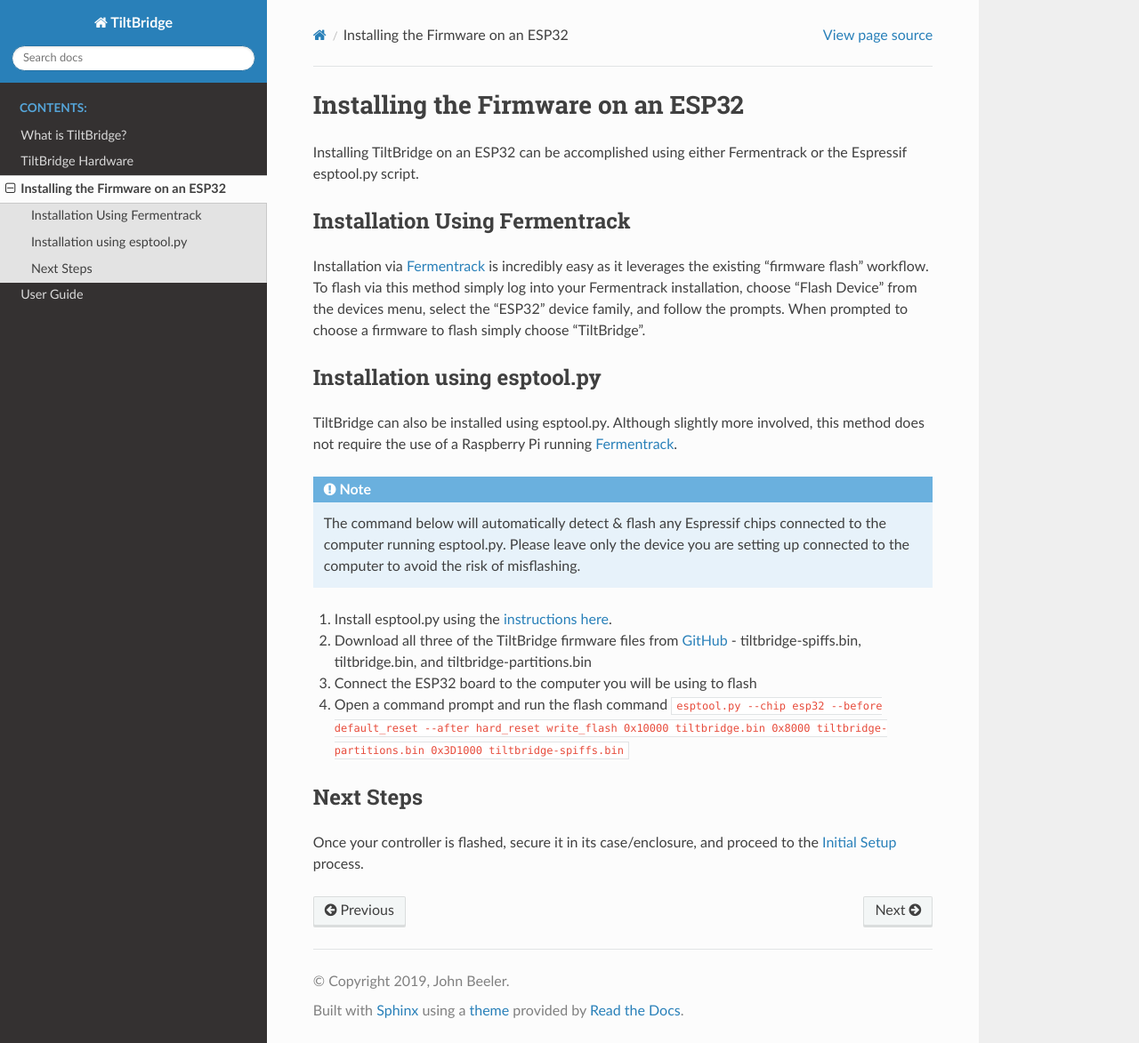
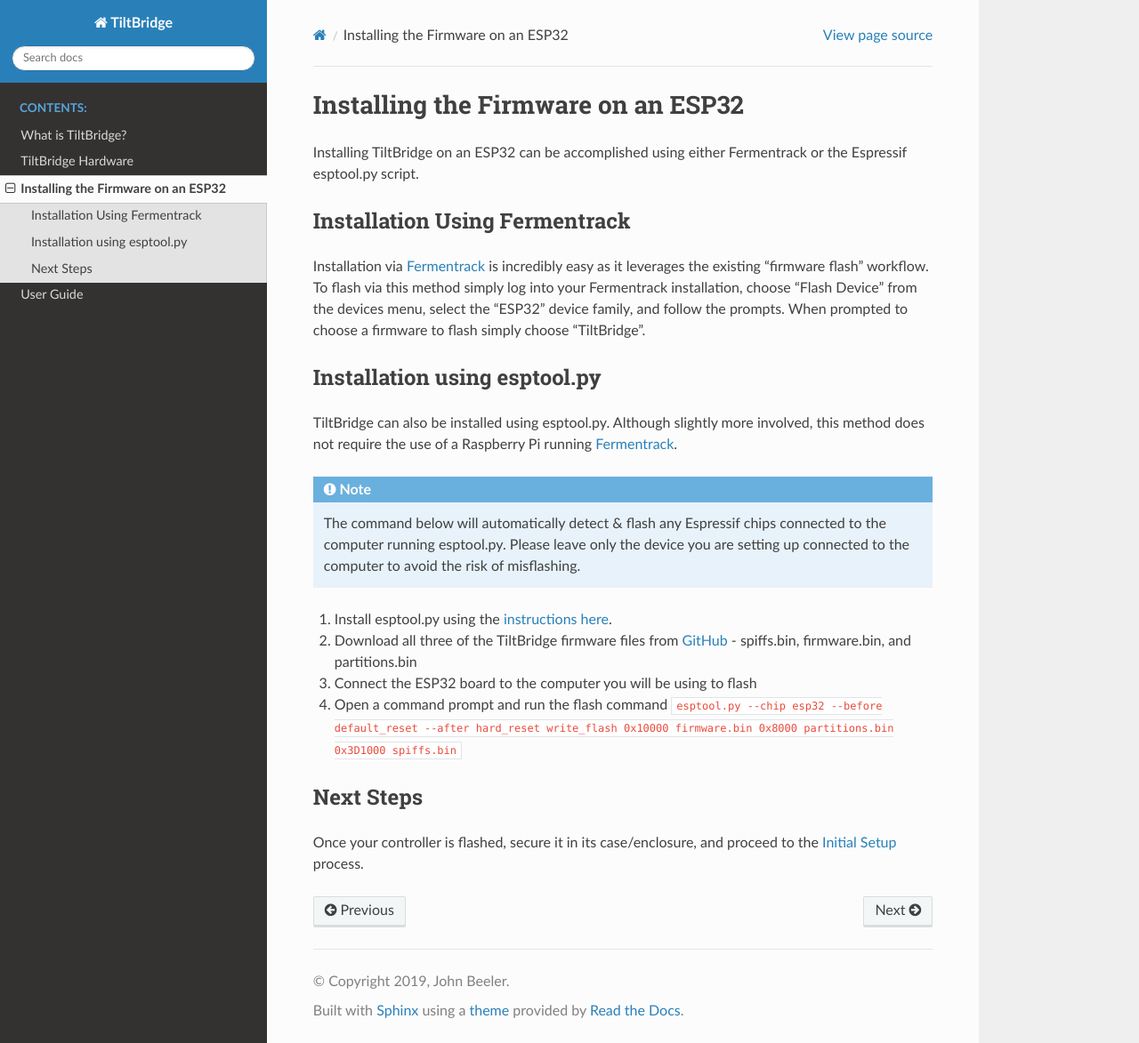
Before and after one commit to thorrak/tiltbridge, a Sphinx documentation site: the page built from docs/source/installation.rst, in a window 1280 px wide and 1173 px high. Shown: the whole window at 89% size. Built offline with Sphinx 7.4.7 and the Read the Docs theme 2.0.0, drawn with Linux system fonts in a browser that asks for light colours.

Commit message:
Update docs

```diff
--- a/docs/source/installation.rst
+++ b/docs/source/installation.rst
@@ -23,9 +23,9 @@
 
 
 #. Install esptool.py using the `instructions here <https://github.com/espressif/esptool#installation--dependencies>`_.
-#. Download all three of the TiltBridge firmware files from `GitHub`_ - tiltbridge-spiffs.bin, tiltbridge.bin, and tiltbridge-partitions.bin
+#. Download all three of the TiltBridge firmware files from `GitHub`_ - spiffs.bin, firmware.bin, and partitions.bin
 #. Connect the ESP32 board to the computer you will be using to flash
-#. Open a command prompt and run the flash command ``esptool.py --chip esp32 --before default_reset --after hard_reset write_flash 0x10000 tiltbridge.bin 0x8000 tiltbridge-partitions.bin 0x3D1000 tiltbridge-spiffs.bin``
+#. Open a command prompt and run the flash command ``esptool.py --chip esp32 --before default_reset --after hard_reset write_flash 0x10000 firmware.bin 0x8000 partitions.bin 0x3D1000 spiffs.bin``
 
 
 Next Steps
```
